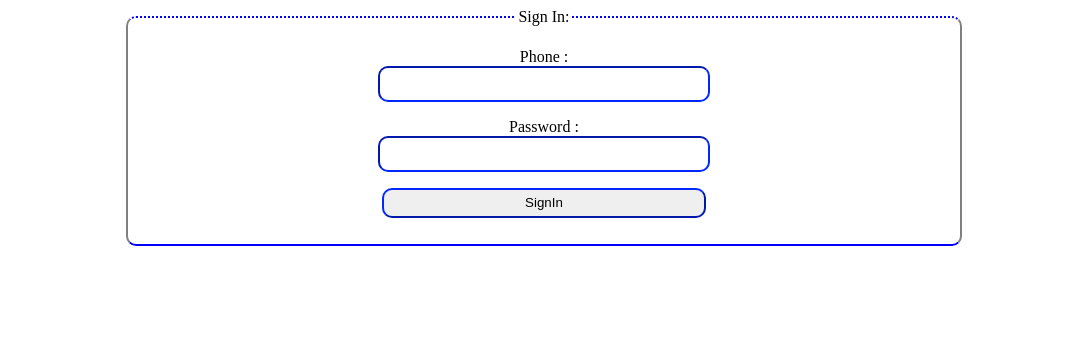
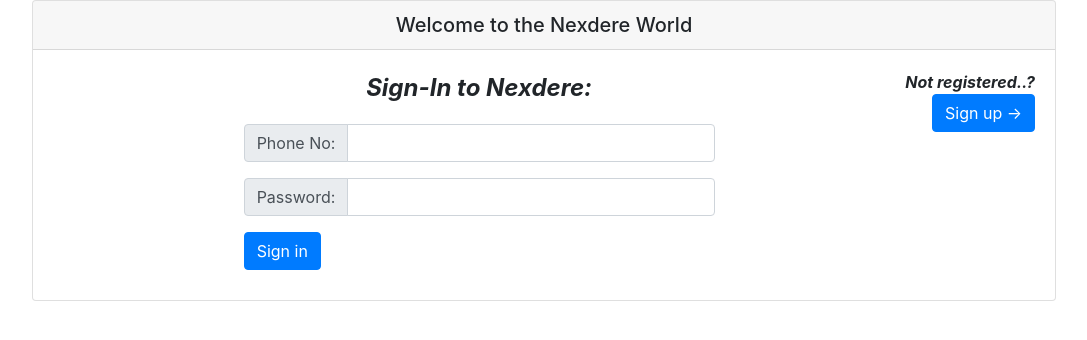
Before and after one commit to hisaransh/Nexdere, a PHP site: page /signin.php in a window 1280 px wide. Shown: the top 340 px of the page, without its empty margins (96-1183 px from the left). Run offline with PHP 8.4, Linux system fonts and the light colour scheme.

Commit message:
updated signin visuals

```diff
--- a/signin.php
+++ b/signin.php
@@ -14,27 +14,47 @@
 	<title>NexDere</title>
 	<meta name = "viewport" content="width=device-width, initial-scale=1, user-scalable=no"/>
 	<title></title>
+	<link rel="stylesheet" href="css/bootstrap.min.cs --><!-- s">
 	<link rel="stylesheet" href="css/style.css">
-	</head>
+	<link rel="stylesheet" href="https://stackpath.bootstrapcdn.com/bootstrap/4.1.3/css/bootstrap.min.css" integrity="sha384-MCw98/SFnGE8fJT3GXwEOngsV7Zt27NXFoaoApmYm81iuXoPkFOJwJ8ERdknLPMO" crossorigin="anonymous">
+	<link rel="stylesheet" href="https://cdnjs.cloudflare.com/ajax/libs/font-awesome/4.7.0/css/font-awesome.min.css">
+
 <body>
-	<form method="POST" action = "<?php htmlspecialchars($_SERVER['PHP_SELF'])?>"  class=" _80 mar0 ">
-		<fieldset class="_80 mar0 fieldset">
-			<legend align="center">
-				Sign In:
-			</legend>
-			<p align="center">
-				<label for="phone">Phone :</label><br>
-				<input type="text" name="phone" class=" _40 input" required>
-			</p>
-			<p align="center">
-				<label for="password">Password :</label><br>
-				<input type="password" name="password" class=" _40 input" required>
-			</p>
-			<p align="center">
-				<input type="submit" name="submitsignin" value="SignIn" class=" _40 input" required>
-			</p>
-		</fieldset>
-	</form>
+	<div class="card _80 mar0">
+	<h5 class="card-header center">Welcome to the Nexdere World</h5>
+	<div class="card-body">
+	  	<div class="right">
+	  		<span><b><i>Not registered..?</i></b></span><br>
+	  		<a href="signup.php " class="btn btn-primary right">Sign up -></a>
+	  	</div>
+
+	    	<form method="POST" action = "<?php htmlspecialchars($_SERVER['PHP_SELF'])?>"  class="mar0 ">
+				<fieldset class="_40 center2  ">
+					<legend align ="center" class=" ">
+						<i><b>Sign-In to Nexdere:</b></i>
+					</legend>
+					<div class="input-group mb-3 center ">
+					 	<div class="input-group-prepend">
+					    	<span class="input-group-text" id="inputGroup-sizing-default"> Phone No:
+					    	</span>
+					  	</div>
+					  	<input type="Phone" name="phone" class="form-control" aria-label="Sizing example input" aria-describedby="inputGroup-sizing-default" required>
+					</div>
+					<div class="input-group mb-3 center ">
+					 	<div class="input-group-prepend">
+					    	<span class="input-group-text" id="inputGroup-sizing-default"> Password:
+					    	</span>
+					  	</div>
+					  	<input type="password" name="password" class="form-control" aria-label="Sizing example input" aria-describedby="inputGroup-sizing-default" required>
+					</div>
+
+					<div class="" >
+						<button type="submit" class="btn btn-primary" name="submit" value = "Signin" required>Sign in</button>
+					</div>
+				</fieldset>
+			</form>
+	    </div>
+	</div>
 </body>
 </html>
 <?php
```
